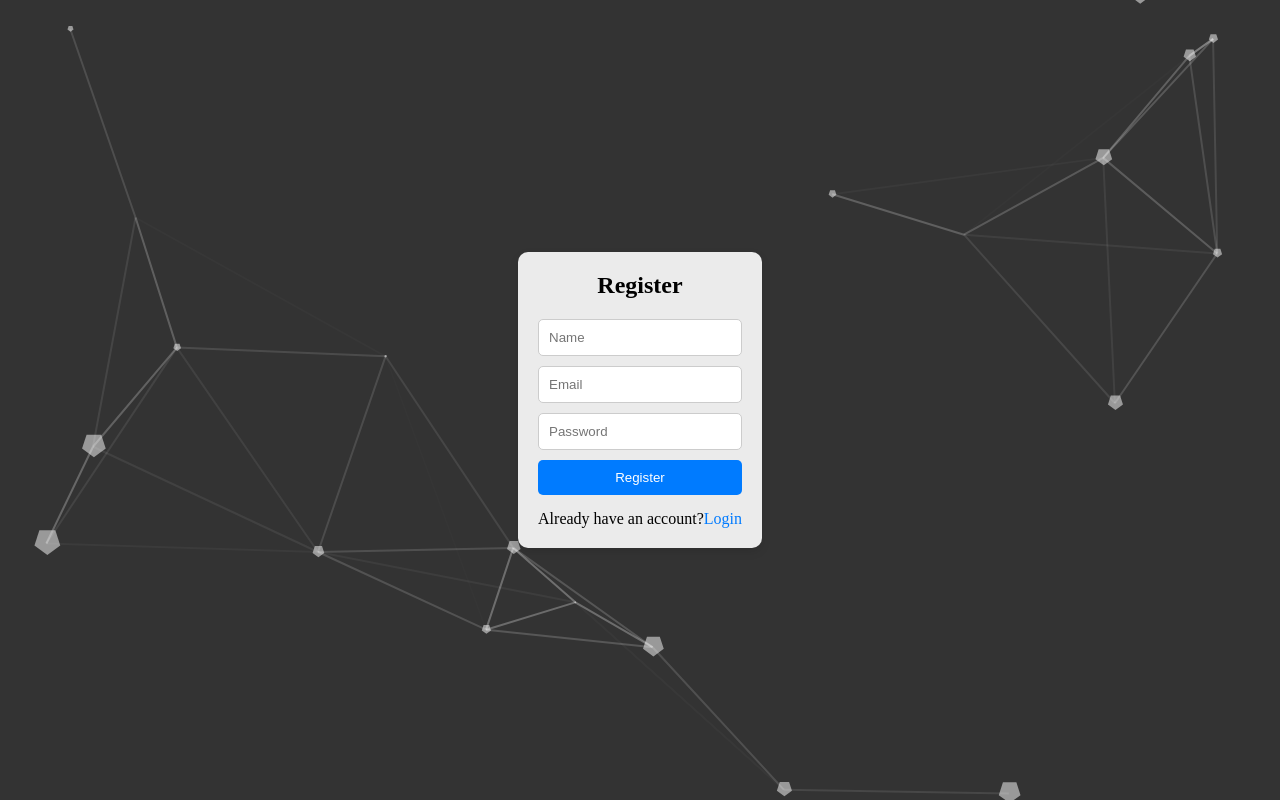
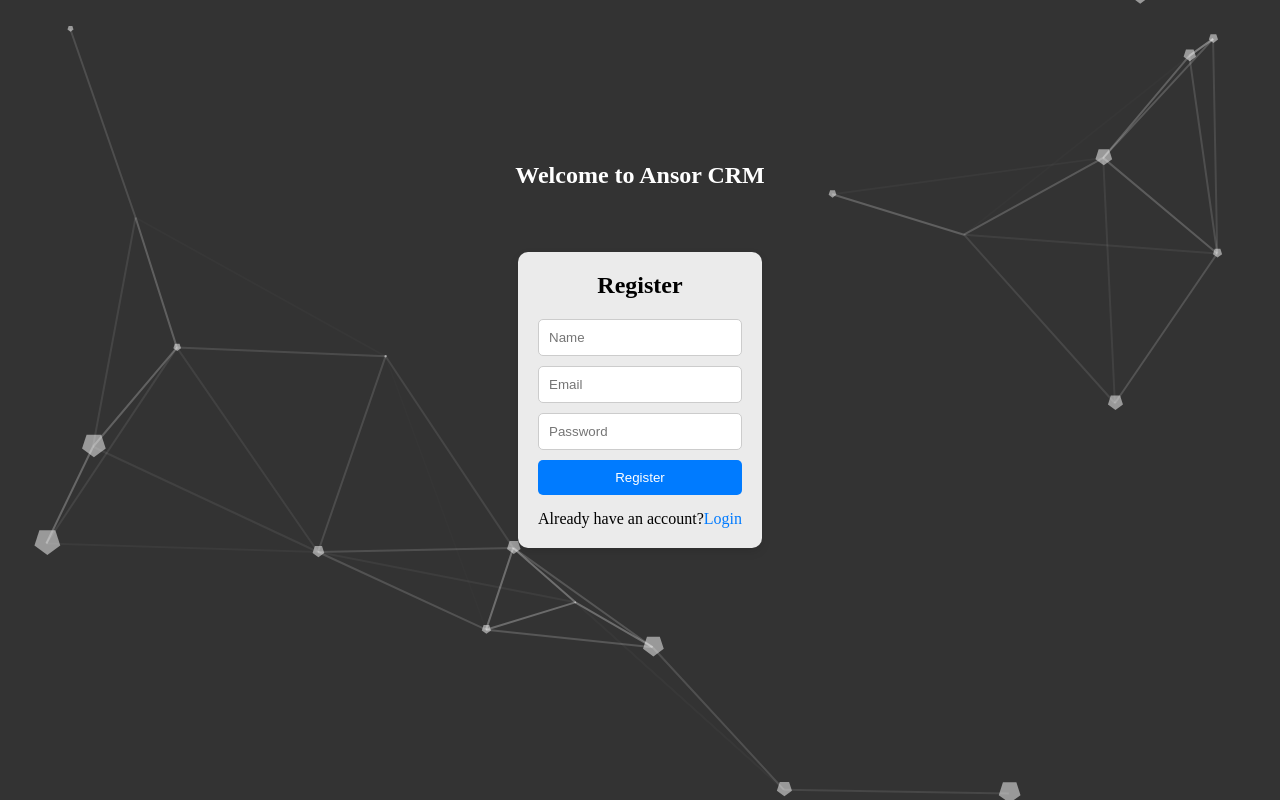
Before and after one commit to Ansor-Coders/Frontend-Client, a React (Vite) app: page /register in a window 1280 px wide. Built offline with nearby package versions, Linux system fonts and the light colour scheme.

Commit message:
fixed some problems

```diff
--- a/src/Pages/Register/log.scss
+++ b/src/Pages/Register/log.scss
@@ -60,3 +60,9 @@
     }
   }
 }
+
+.reg_title{
+  color: #fff;
+  text-align: center;
+  margin-bottom: 450px;
+}
--- a/src/Pages/Register/register.jsx
+++ b/src/Pages/Register/register.jsx
@@ -56,6 +56,9 @@ const AuthPage = () => {
 
   return (
     <div className="auth-page">
+
+
+      <h2 className="reg_title"> Welcome to Ansor CRM</h2>
       <Particles
         id="particles-here"
         init={particlesInit}
--- a/src/components/Root/Root.jsx
+++ b/src/components/Root/Root.jsx
@@ -1,4 +1,3 @@
-// Root.js
 import React from "react";
 
 import Register from "../../Pages/Register/register";
```
